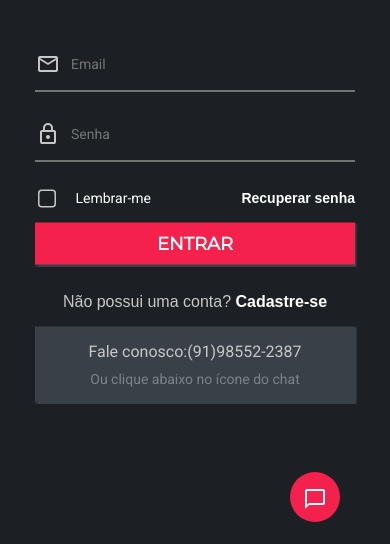
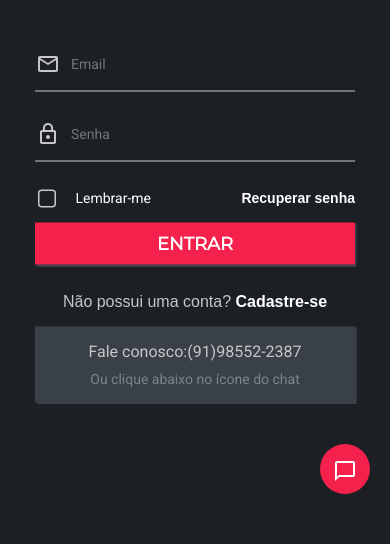
Before and after one commit to JuarezTrindade/redcheck, a plain HTML site: page index.html in a window 390 px wide. Shown: the part 300-844 px from the top of the page. Drawn offline with Linux system fonts and the light colour scheme.

Commit message:
Add files via upload

```diff
--- a/style/login.css
+++ b/style/login.css
@@ -179,18 +179,12 @@ p#click{
        height: 700px;
    }
 
-    .float{
-
-        position: absolute;
-        width:50px;
-	    height:50px;
-	    background-color:#F5214D;
-	    color:#FFFFFF;
-	    border-radius:50px;
-        text-align:center;
-        margin-left: 50%;
-        margin-bottom: 2px;
+   @media screen and (max-width: 900px) {
+    .float {
+        right:20px;
+        bottom:50px;
     }
+}
 
     .float i.small.material-icons{
         margin-top:15px;
--- a/style/recover.css
+++ b/style/recover.css
@@ -106,7 +106,7 @@ a{
     }
 
      .float{
-         display: none;
+
          position: absolute;
          width:50px;
          height:50px;
@@ -116,5 +116,6 @@ a{
          text-align:center;
          margin-left: 50%;
          margin-bottom: 2px;
+         display: none;
      }
     }
--- a/style/signin.css
+++ b/style/signin.css
@@ -82,7 +82,7 @@ p{
 @media (max-width: 767px) and (min-width: 0px){
 
      .float{
-         display: none;
+
          position: absolute;
          width:50px;
          height:50px;
@@ -92,5 +92,6 @@ p{
          text-align:center;
          margin-left: 50%;
          margin-bottom: 2px;
+         display: none;
      }
     }
```
